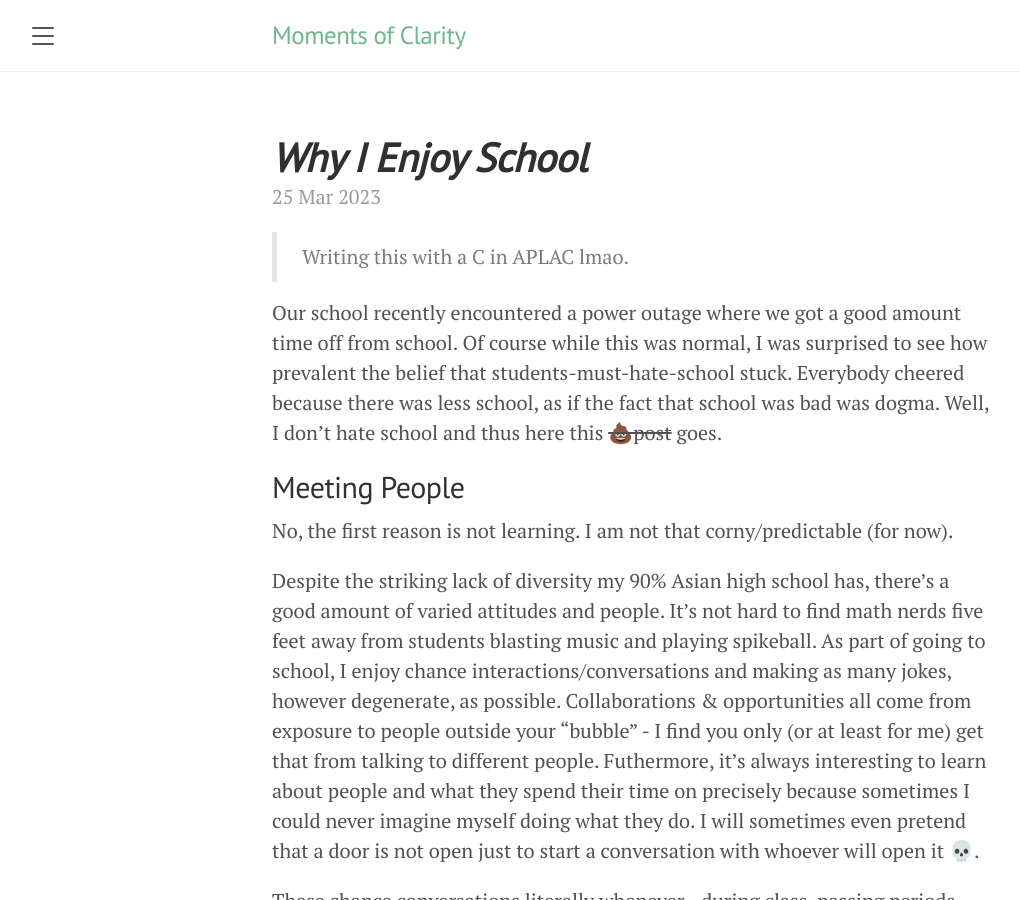
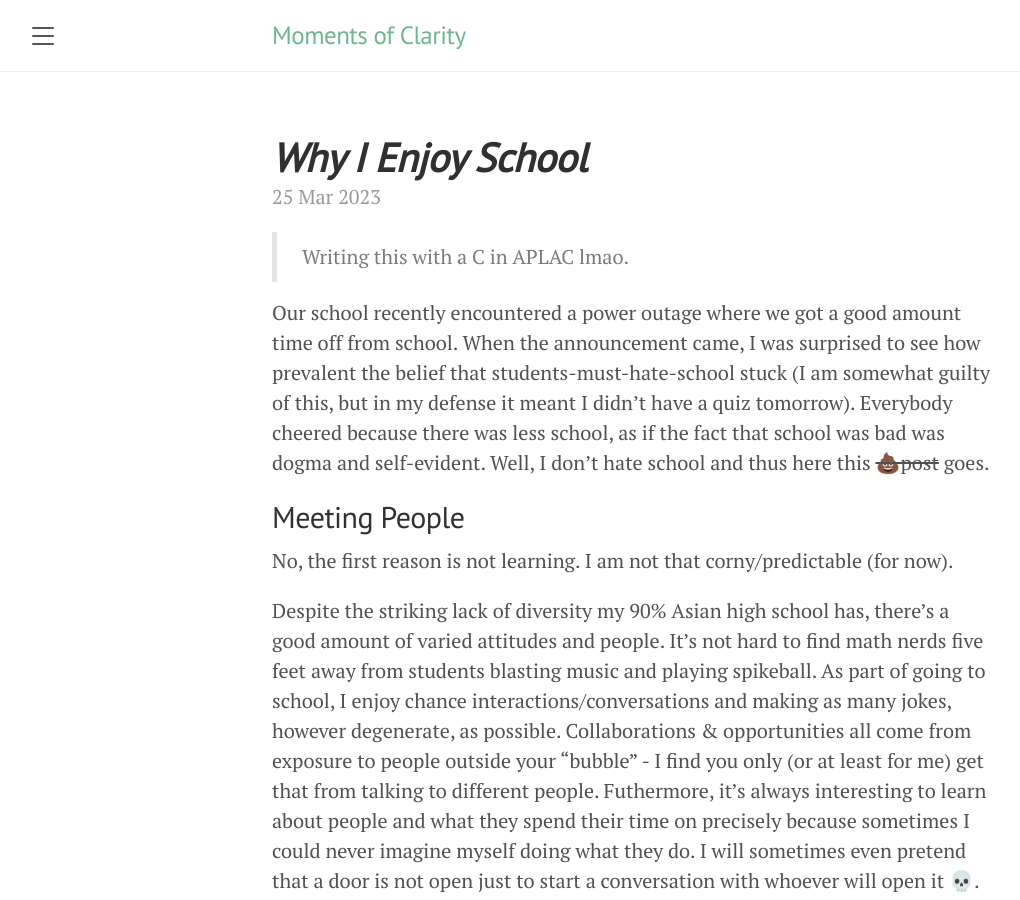
Before and after one commit to anish-lakkapragada/moments-of-clarity, a Jekyll site: the page built from _posts/2023-03-25-why-I-enjoy-school.markdown, in a window 1280 px wide and 900 px high. Shown: the whole window, without its empty margins (8-1028 px from the left). Built offline with Jekyll 4.4.1, drawn with Linux system fonts in a browser that asks for light colours.

Commit message:
corrections.

```diff
--- a/_posts/2023-03-25-why-I-enjoy-school.markdown
+++ b/_posts/2023-03-25-why-I-enjoy-school.markdown
@@ -8,7 +8,7 @@ categories: jekyll update
 
 > Writing this with a C in APLAC lmao.
 
-Our school recently encountered a power outage where we got a good amount time off from school. Of course while this was normal, I was surprised to see how prevalent the belief that students-must-hate-school stuck. Everybody cheered because there was less school, as if the fact that school was bad was dogma. Well, I don't hate school and thus here this ~~💩post~~ goes.
+Our school recently encountered a power outage where we got a good amount time off from school. When the announcement came, I was surprised to see how prevalent the belief that students-must-hate-school stuck (I am somewhat guilty of this, but in my defense it meant I didn't have a quiz tomorrow). Everybody cheered because there was less school, as if the fact that school was bad was dogma and self-evident. Well, I don't hate school and thus here this ~~💩post~~ goes.
 
 ## Meeting People
 
```
